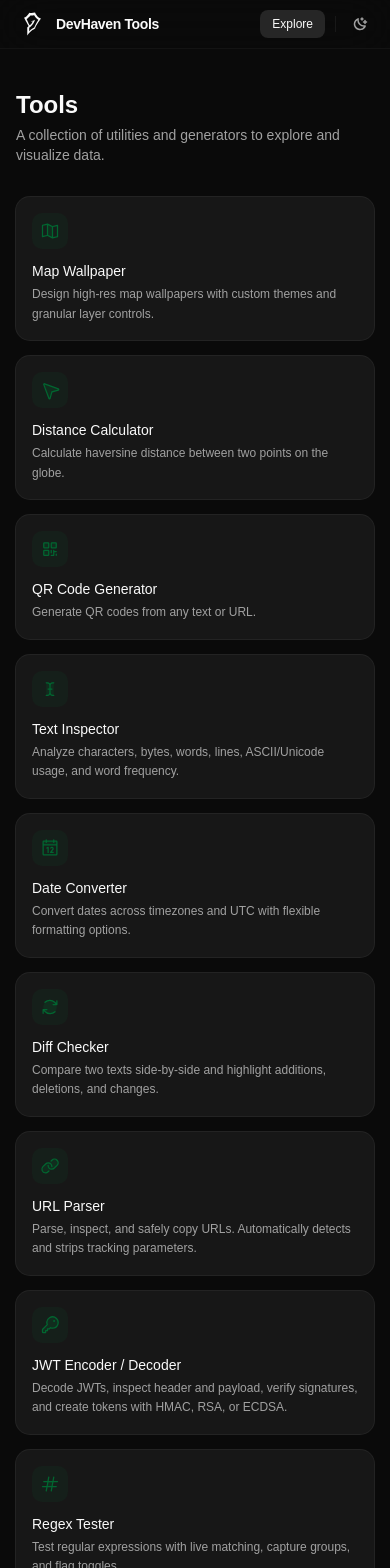
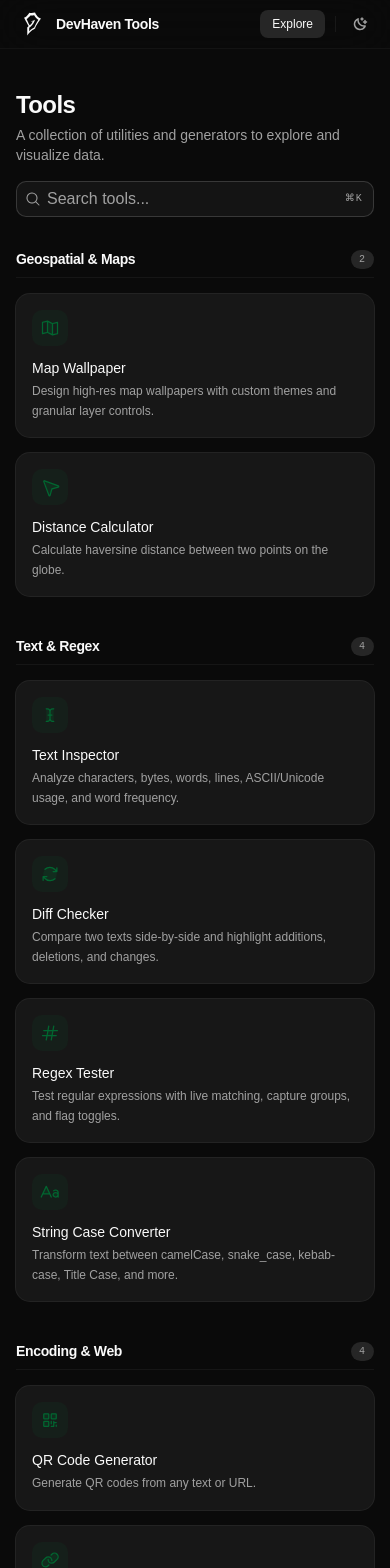
Before and after one commit to BlankRiser/tools, a React (Vite) app: page /tools in a window 390 px wide. Shown: the top 1568 px of the page. Built offline with nearby package versions, Linux system fonts and the light colour scheme.

Commit message:
chore: improved UI for tool display

```diff
--- a/src/data/tools-list.tsx
+++ b/src/data/tools-list.tsx
@@ -1,161 +1,240 @@
-import { ArrowsClockwiseIcon, ArrowsInIcon, CalendarIcon, CompassIcon, CursorTextIcon, EyeIcon, FileCodeIcon, HashIcon, ImageIcon, KeyIcon, LinkIcon, ListBulletsIcon, MapPinIcon, MapTrifoldIcon, NavigationArrowIcon, PaletteIcon, PolygonIcon, QrCodeIcon, RulerIcon, TableIcon, TextAaIcon } from "@phosphor-icons/react";
+import {
+  ArrowsClockwiseIcon,
+  ArrowsInIcon,
+  CalendarIcon,
+  CompassIcon,
+  CursorTextIcon,
+  EyeIcon,
+  FileCodeIcon,
+  HashIcon,
+  ImageIcon,
+  KeyIcon,
+  LinkIcon,
+  ListBulletsIcon,
+  MapPinIcon,
+  MapTrifoldIcon,
+  NavigationArrowIcon,
+  PaletteIcon,
+  PolygonIcon,
+  QrCodeIcon,
+  RulerIcon,
+  TableIcon,
+  TextAaIcon,
+} from "@phosphor-icons/react";
 import { linkOptions } from "@tanstack/react-router";
+
+export const TOOL_CATEGORIES = [
+  "Geospatial & Maps",
+  "Text & Regex",
+  "Encoding & Web",
+  "Converters & Formatters",
+] as const;
+
+export type ToolCategory = (typeof TOOL_CATEGORIES)[number];
 
 export const toolsList = linkOptions([
   {
-    icon: MapTrifoldIcon,
+    id: "map-wallpaper",
+    name: "Map Wallpaper",
     title: "Map Wallpaper",
     description: "Design high-res map wallpapers with custom themes and granular layer controls.",
+    category: "Geospatial & Maps" as ToolCategory,
+    icon: MapTrifoldIcon,
     comingSoon: false,
     to: "/tools/$toolID",
     params: {
-      toolID:"map-wallpaper"
+      toolID: "map-wallpaper",
     },
-},
+  },
   {
-    icon: PolygonIcon,
+    id: "geojson-viewer",
+    name: "GeoJSON Viewer",
     title: "GeoJSON Viewer",
     description: "Paste GeoJSON and visualize geometries on an interactive map for quick debugging.",
+    category: "Geospatial & Maps" as ToolCategory,
+    icon: PolygonIcon,
     comingSoon: true,
     to: "/tools/$toolID",
     params: {
-      toolID:"geojson-viewer"
+      toolID: "geojson-viewer",
     },
   },
   {
-    icon: CompassIcon,
+    id: "coordinate-converter",
+    name: "Coordinate Converter",
     title: "Coordinate Converter",
     description: "Convert between lat/lng, DMS, UTM, and MGRS coordinate formats instantly.",
+    category: "Geospatial & Maps" as ToolCategory,
+    icon: CompassIcon,
     comingSoon: true,
     to: "/tools/$toolID",
     params: {
-      toolID:"coordinate-converter"
+      toolID: "coordinate-converter",
     },
   },
   {
-    icon: NavigationArrowIcon,
+    id: "distance-calculator",
+    name: "Distance Calculator",
     title: "Distance Calculator",
     description: "Calculate haversine distance between two points on the globe.",
+    category: "Geospatial & Maps" as ToolCategory,
+    icon: NavigationArrowIcon,
     comingSoon: false,
     to: "/tools/$toolID",
     params: {
-      toolID:"distance-calculator",
+      toolID: "distance-calculator",
     },
   },
   {
-    icon: ArrowsInIcon,
+    id: "bounding-box-picker",
+    name: "Bounding Box Picker",
     title: "Bounding Box Picker",
     description: "Draw a rectangle on a map and copy the bbox coordinates for API queries.",
+    category: "Geospatial & Maps" as ToolCategory,
+    icon: ArrowsInIcon,
     comingSoon: true,
     to: "/tools/$toolID",
     params: {
-      toolID:"bounding-box-picker",
+      toolID: "bounding-box-picker",
     },
   },
   {
-    icon: MapPinIcon,
+    id: "wkt-geojson",
+    name: "WKT to GeoJSON",
     title: "WKT ↔ GeoJSON",
     description: "Convert between Well-Known Text and GeoJSON geometry formats.",
+    category: "Geospatial & Maps" as ToolCategory,
+    icon: MapPinIcon,
     comingSoon: true,
     to: "/tools/$toolID",
     params: {
-      toolID:"wkt-geojson",
+      toolID: "wkt-geojson",
     },
   },
   {
-    icon: QrCodeIcon,
+    id: "qr-code-generator",
+    name: "QR Code Generator",
     title: "QR Code Generator",
     description: "Generate QR codes from any text or URL.",
+    category: "Encoding & Web" as ToolCategory,
+    icon: QrCodeIcon,
     comingSoon: false,
     to: "/tools/$toolID",
     params: {
-      toolID:"qr-code-generator",
+      toolID: "qr-code-generator",
     },
   },
   {
-    icon: CursorTextIcon,
+    id: "text-inspector",
+    name: "Text Inspector",
     title: "Text Inspector",
     description: "Analyze characters, bytes, words, lines, ASCII/Unicode usage, and word frequency.",
+    category: "Text & Regex" as ToolCategory,
+    icon: CursorTextIcon,
     comingSoon: false,
     to: "/tools/$toolID",
     params: {
-      toolID:"text-inspector",
+      toolID: "text-inspector",
     },
   },
   {
-    icon: PaletteIcon,
+    id: "color-generator",
+    name: "Color Generator",
     title: "Color Generator",
     description: "Generate, convert, and explore color palettes across HEX, RGB, HSL, and more.",
+    category: "Converters & Formatters" as ToolCategory,
+    icon: PaletteIcon,
     comingSoon: true,
     to: "/tools/$toolID",
     params: {
-      toolID:"color-generator",
+      toolID: "color-generator",
     },
   },
   {
-    icon: CalendarIcon,
+    id: "date-time-converter",
+    name: "Date Time Converter",
     title: "Date Converter",
     description: "Convert dates across timezones and UTC with flexible formatting options.",
+    category: "Converters & Formatters" as ToolCategory,
+    icon: CalendarIcon,
     comingSoon: false,
     to: "/tools/$toolID",
     params: {
-      toolID:"date-time-converter",
+      toolID: "date-time-converter",
     },
   },
   {
-    icon: RulerIcon,
+    id: "unit-converter",
+    name: "Unit Converter",
     title: "Unit Converter",
     description: "Convert between SI units — length, mass, temperature, volume, and more.",
+    category: "Converters & Formatters" as ToolCategory,
+    icon: RulerIcon,
     comingSoon: true,
     to: "/tools/$toolID",
     params: {
-      toolID:"unit-converter",
+      toolID: "unit-converter",
     },
   },
   {
-    icon: ArrowsClockwiseIcon,
+    id: "diff-checker",
+    name: "Diff Checker",
     title: "Diff Checker",
     description: "Compare two texts side-by-side and highlight additions, deletions, and changes.",
+    category: "Text & Regex" as ToolCategory,
+    icon: ArrowsClockwiseIcon,
     comingSoon: false,
     to: "/tools/$toolID",
     params: {
-      toolID:"diff-checker",
+      toolID: "diff-checker",
     },
   },
   {
-    icon: ListBulletsIcon,
+    id: "sort-text",
+    name: "Sort Text",
     title: "Sort Text",
     description: "Sort lines alphabetically with options to filter duplicates and strip numbers.",
+    category: "Text & Regex" as ToolCategory,
+    icon: ListBulletsIcon,
     comingSoon: true,
     to: "/tools/$toolID",
     params: {
-      toolID:"sort-text",
+      toolID: "sort-text",
     },
   },
   {
-    icon: EyeIcon,
+    id: "markdown-previewer",
+    name: "Markdown Previewer",
     title: "Markdown Previewer",
     description: "Write Markdown and see a live-rendered preview side by side.",
+    category: "Text & Regex" as ToolCategory,
+    icon: EyeIcon,
     comingSoon: true,
     to: "/tools/$toolID",
     params: {
-      toolID:"markdown-previewer",
+      toolID: "markdown-previewer",
     },
   },
   {
-    icon: LinkIcon,
+    id: "url-parser",
+    name: "URL Parser",
     title: "URL Parser",
     description: "Parse, inspect, and safely copy URLs. Automatically detects and strips tracking parameters.",
+    category: "Encoding & Web" as ToolCategory,
+    icon: LinkIcon,
     comingSoon: false,
     to: "/tools/$toolID",
     params: {
-      toolID:"url-parser",
+      toolID: "url-parser",
     },
   },
   {
-    icon: KeyIcon,
+    id: "jwt-encoder-decoder",
+    name: "JWT Encoder Decoder",
     title: "JWT Encoder / Decoder",
     description: "Decode JWTs, inspect header and payload, verify signatures, and create tokens with HMAC, RSA, or ECDSA.",
+    category: "Encoding & Web" as ToolCategory,
+    icon: KeyIcon,
     comingSoon: false,
     to: "/tools/$toolID",
     params: {
@@ -163,56 +242,71 @@ export const toolsList = linkOptions([
     },
   },
   {
-    icon: HashIcon,
+    id: "regex-tester",
+    name: "Regex Tester",
     title: "Regex Tester",
     description: "Test regular expressions with live matching, capture groups, and flag toggles.",
+    category: "Text & Regex" as ToolCategory,
+    icon: HashIcon,
     comingSoon: false,
     to: "/tools/$toolID",
     params: {
-      toolID:"regex-tester",
+      toolID: "regex-tester",
     },
   },
   {
-    icon: FileCodeIcon,
+    id: "json-formatter",
+    name: "JSON Formatter",
     title: "JSON Formatter",
     description: "Format, validate, and minify JSON with syntax highlighting and error reporting.",
+    category: "Converters & Formatters" as ToolCategory,
+    icon: FileCodeIcon,
     comingSoon: true,
     to: "/tools/$toolID",
     params: {
-      toolID:"json-formatter",
+      toolID: "json-formatter",
     },
   },
   {
-    icon: ImageIcon,
+    id: "base64-image-codec",
+    name: "Base64 Image Codec",
     title: "Base64 Image Codec",
     description: "Encode images to Base64 strings or decode Base64 back to viewable images.",
+    category: "Encoding & Web" as ToolCategory,
+    icon: ImageIcon,
     comingSoon: false,
     to: "/tools/$toolID",
     params: {
-      toolID:"base64-image-codec",
+      toolID: "base64-image-codec",
     },
   },
   {
-    icon: TableIcon,
+    id: "json-csv",
+    name: "JSON to CSV",
     title: "JSON ↔ CSV",
     description: "Convert between JSON and CSV formats with automatic column detection.",
+    category: "Converters & Formatters" as ToolCategory,
+    icon: TableIcon,
     comingSoon: true,
     to: "/tools/$toolID",
     params: {
-      toolID:"json-csv",
+      toolID: "json-csv",
     },
   },
   {
-    icon: TextAaIcon,
+    id: "string-case-converter",
+    name: "String Case Converter",
     title: "String Case Converter",
     description: "Transform text between camelCase, snake_case, kebab-case, Title Case, and more.",
+    category: "Text & Regex" as ToolCategory,
+    icon: TextAaIcon,
     comingSoon: false,
     to: "/tools/$toolID",
     params: {
-      toolID:"string-case-converter",
+      toolID: "string-case-converter",
     },
   },
 ]);
 
-
-export type ToolID = typeof toolsList[number]["params"]["toolID"];
+export type ToolItem = (typeof toolsList)[number];
+export type ToolID = ToolItem["params"]["toolID"];
--- a/src/routes/tools/index.tsx
+++ b/src/routes/tools/index.tsx
@@ -1,26 +1,186 @@
+import { Button } from "#/components/ui/button";
 import { Card, CardDescription, CardHeader, CardTitle } from "#/components/ui/card";
-import { toolsList } from "#/data/tools-list";
-import { ArrowUpRightIcon } from "@phosphor-icons/react";
+import { InputGroup, InputGroupAddon, InputGroupButton, InputGroupInput } from "#/components/ui/input-group";
+import { TOOL_CATEGORIES, type ToolCategory, type ToolItem, toolsList } from "#/data/tools-list";
+import { ArrowUpRightIcon, MagnifyingGlassIcon, XIcon } from "@phosphor-icons/react";
 import { createFileRoute, Link } from "@tanstack/react-router";
+import { matchSorter } from "match-sorter";
+import { useEffect, useMemo, useRef, useState } from "react";
 
 export const Route = createFileRoute("/tools/")({
   component: ToolsRoute,
 });
 
 function ToolsRoute() {
+  const [searchQuery, setSearchQuery] = useState("");
+  const searchInputRef = useRef<HTMLInputElement>(null);
+
+  useEffect(() => {
+    const handleKeyDown = (e: KeyboardEvent) => {
+      if ((e.metaKey || e.ctrlKey) && e.key.toLowerCase() === "k") {
+        e.preventDefault();
+        searchInputRef.current?.focus();
+        searchInputRef.current?.select();
+        return;
+      }
+
+      const target = e.target as HTMLElement | null;
+      const isEditable =
+        target?.tagName === "INPUT" ||
+        target?.tagName === "TEXTAREA" ||
+        target?.isContentEditable;
+
+      if (e.key === "/" && !isEditable) {
+        e.preventDefault();
+        searchInputRef.current?.focus();
+      }
+    };
+
+    window.addEventListener("keydown", handleKeyDown);
+    return () => window.removeEventListener("keydown", handleKeyDown);
+  }, []);
+
+  const availableTools = useMemo(
+    () => toolsList.filter((tool) => !tool.comingSoon),
+    [],
+  );
+
+  const filteredTools = useMemo(() => {
+    const query = searchQuery.trim();
+    if (!query) return availableTools;
+    return matchSorter(availableTools, query, {
+      keys: ["id", "name", "title", "description", "params.toolID", "category"],
+    });
+  }, [availableTools, searchQuery]);
+
+  const groupedTools = useMemo(() => {
+    const query = searchQuery.trim();
+    const groupsMap = new Map<ToolCategory, ToolItem[]>();
+
+    for (const tool of filteredTools) {
+      const existing = groupsMap.get(tool.category);
+      if (existing) {
+        existing.push(tool);
+      } else {
+        groupsMap.set(tool.category, [tool]);
+      }
+    }
+
+    const categoriesOrder = query
+      ? Array.from(groupsMap.keys())
+      : TOOL_CATEGORIES;
+
+    return categoriesOrder
+      .map((category) => ({
+        category,
+        tools: groupsMap.get(category) ?? [],
+      }))
+      .filter((group) => group.tools.length > 0);
+  }, [filteredTools, searchQuery]);
+
   return (
-    <div className="mx-auto max-w-4xl px-4 py-10">
-      <div className="mb-8">
-        <h1 className="text-2xl font-bold">Tools</h1>
-        <p className="mt-1 text-sm text-muted-foreground">A collection of utilities and generators to explore and visualize data.</p>
+    <div className="mx-auto max-w-5xl px-4 py-10">
+      <div className="mb-8 flex flex-col gap-4 sm:flex-row sm:items-end sm:justify-between">
+        <div>
+          <h1 className="text-2xl font-bold tracking-tight">Tools</h1>
+          <p className="mt-1 text-sm text-muted-foreground">
+            A collection of utilities and generators to explore and visualize data.
+          </p>
+        </div>
+
+        <div className="w-full sm:w-80">
+          <InputGroup className="h-9 bg-card/60">
+            <InputGroupAddon align="inline-start">
+              <MagnifyingGlassIcon className="size-4 text-muted-foreground" />
+            </InputGroupAddon>
+            <InputGroupInput
+              ref={searchInputRef}
+              type="search"
+              value={searchQuery}
+              onChange={(e) => setSearchQuery(e.target.value)}
+              onKeyDown={(e) => {
+                if (e.key === "Escape" && searchQuery) {
+                  e.preventDefault();
+                  setSearchQuery("");
+                }
+              }}
+              placeholder="Search tools..."
+              aria-label="Search tools by ID, name, title, or description"
+            />
+            <InputGroupAddon align="inline-end">
+              {searchQuery ? (
+                <InputGroupButton
+                  size="icon-xs"
+                  variant="ghost"
+                  onClick={() => {
+                    setSearchQuery("");
+                    searchInputRef.current?.focus();
+                  }}
+                  aria-label="Clear search"
+                >
+                  <XIcon className="size-3.5" />
+                </InputGroupButton>
+              ) : (
+                <InputGroupButton
+                  size="xs"
+                  variant="ghost"
+                  onClick={() => searchInputRef.current?.focus()}
+                  className="px-1.5 font-mono text-2xs text-muted-foreground hover:text-foreground"
+                  aria-label="Focus search input"
+                >
+                  <kbd className="pointer-events-none">⌘K</kbd>
+                </InputGroupButton>
+              )}
+            </InputGroupAddon>
+          </InputGroup>
+        </div>
+      </div>
+
+      {groupedTools.length === 0 ? (
+        <div className="flex flex-col items-center justify-center rounded-xl border border-dashed border-border/70 bg-card/30 px-6 py-16 text-center">
+          <div className="mb-3 flex size-10 items-center justify-center rounded-lg bg-muted text-muted-foreground">
+            <MagnifyingGlassIcon className="size-5" />
+          </div>
+          <h2 className="text-sm font-semibold">No matching tools found</h2>
+          <p className="mt-1 max-w-sm text-xs text-muted-foreground">
+            No tools matched <span className="font-mono text-foreground">"{searchQuery}"</span>. Try searching for a different keyword or category.
+          </p>
+          <Button
+            variant="outline"
+            size="sm"
+            className="mt-4"
+            onClick={() => {
+              setSearchQuery("");
+              searchInputRef.current?.focus();
+            }}
+          >
+            Clear search
+          </Button>
+        </div>
+      ) : (
+        <div className="space-y-10">
+          {groupedTools.map(({ category, tools }) => (
+            <section key={category} className="space-y-4">
+              <div className="flex items-center justify-between border-b border-border/50 pb-2">
+                <h2 className="text-sm font-semibold tracking-tight text-foreground">
+                  {category}
+                </h2>
+                <span className="rounded-full bg-muted px-2 py-0.5 font-mono text-2xs font-medium text-muted-foreground">
+                  {tools.length}
+                </span>
               </div>
 
               <div className="grid grid-cols-1 gap-4 sm:grid-cols-2 lg:grid-cols-3">
-        {toolsList.filter((tool) => !tool.comingSoon).map((tool) => {
+                {tools.map((tool) => {
                   const Icon = tool.icon;
                   return (
-            <Link key={tool.to} to={tool.to} params={tool.params} className="group outline-none">
-              <Card className="h-full transition-colors group-focus-visible:ring-2 group-focus-visible:ring-ring hover:border-blue-500/50 hover:bg-accent/40">
+                    <Link
+                      key={tool.params.toolID}
+                      to={tool.to}
+                      params={tool.params}
+                      className="group outline-none"
+                    >
+                      <Card className="h-full transition-colors group-focus-visible:ring-2 group-focus-visible:ring-ring hover:border-primary/40 hover:bg-accent/40">
                         <CardHeader>
                           <div className="flex items-start justify-between">
                             <div className="flex h-9 w-9 items-center justify-center rounded-lg bg-primary/10 text-primary transition-colors group-hover:bg-primary/20">
@@ -29,13 +189,19 @@ function ToolsRoute() {
                             <ArrowUpRightIcon className="h-4 w-4 text-muted-foreground opacity-0 transition-opacity group-hover:opacity-100" />
                           </div>
                           <CardTitle className="mt-2 text-sm">{tool.title}</CardTitle>
-                  <CardDescription className="text-xs leading-relaxed">{tool.description}</CardDescription>
+                          <CardDescription className="text-xs leading-relaxed">
+                            {tool.description}
+                          </CardDescription>
                         </CardHeader>
                       </Card>
                     </Link>
                   );
                 })}
               </div>
+            </section>
+          ))}
+        </div>
+      )}
     </div>
   );
 }
```
Also changed, not shown: src/routes/index.tsx (+32 -11 lines). Lines whose indentation alone changed are shown as unchanged.
